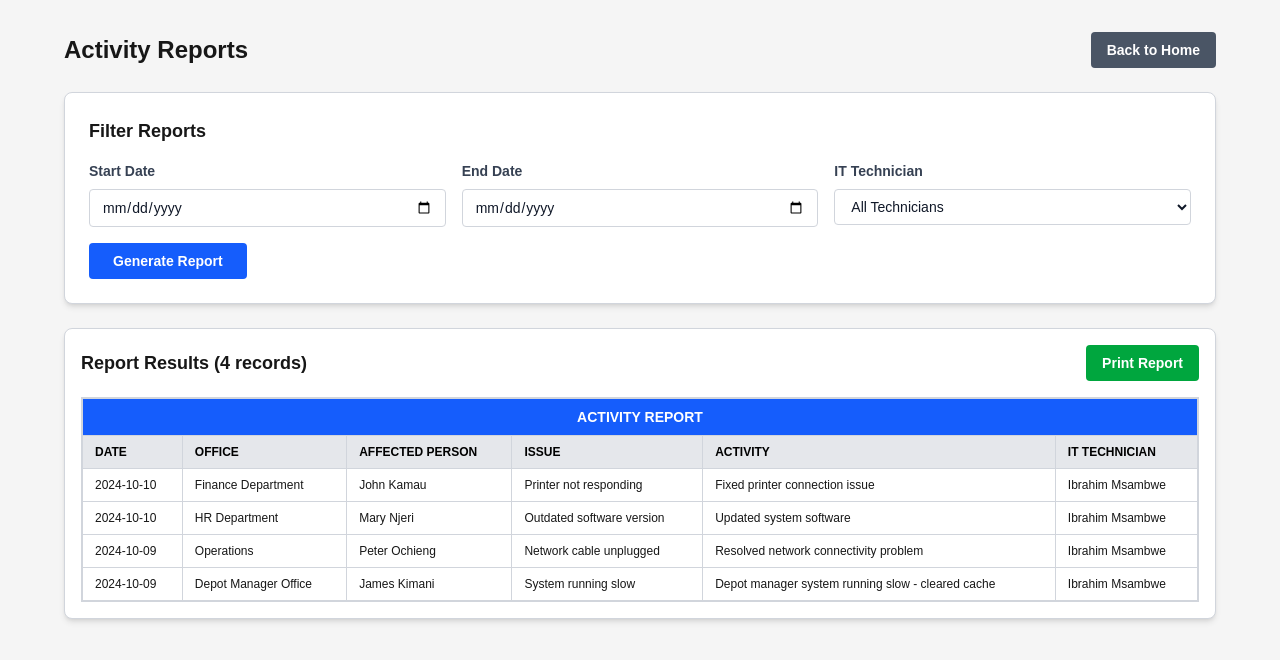
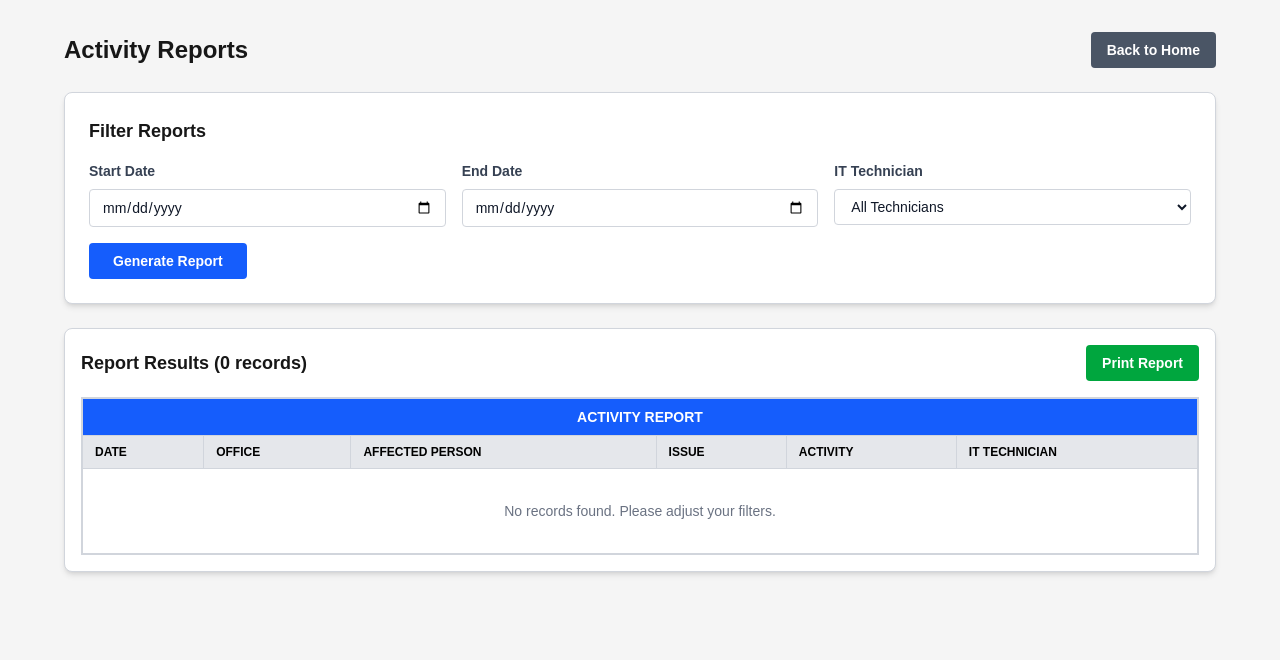
Before and after one commit to ElvinAnesu/hesu-checklist, a Next.js app: page /reports in a window 1280 px wide. Shown: the top 660 px of the page. Built offline with nearby package versions, Linux system fonts and the light colour scheme.

Commit message:
removed hard coded activity log

```diff
--- a/app/reports/page.js
+++ b/app/reports/page.js
@@ -10,42 +10,7 @@ export default function Reports() {
 
   // Mock data - in a real app, this would come from a database
   const allActivities = [
-    {
-      id: 1,
-      date: "2024-10-10",
-      office: "Finance Department",
-      affectedPerson: "John Kamau",
-      activity: "Fixed printer connection issue",
-      issue: "Printer not responding",
-      technician: "Ibrahim Msambwe"
-    },
-    {
-      id: 2,
-      date: "2024-10-10",
-      office: "HR Department",
-      affectedPerson: "Mary Njeri",
-      activity: "Updated system software",
-      issue: "Outdated software version",
-      technician: "Ibrahim Msambwe"
-    },
-    {
-      id: 3,
-      date: "2024-10-09",
-      office: "Operations",
-      affectedPerson: "Peter Ochieng",
-      activity: "Resolved network connectivity problem",
-      issue: "Network cable unplugged",
-      technician: "Ibrahim Msambwe"
-    },
-    {
-      id: 4,
-      date: "2024-10-09",
-      office: "Depot Manager Office",
-      affectedPerson: "James Kimani",
-      activity: "Depot manager system running slow - cleared cache",
-      issue: "System running slow",
-      technician: "Ibrahim Msambwe"
-    },
+
   ];
 
   // Get unique technician names
```
